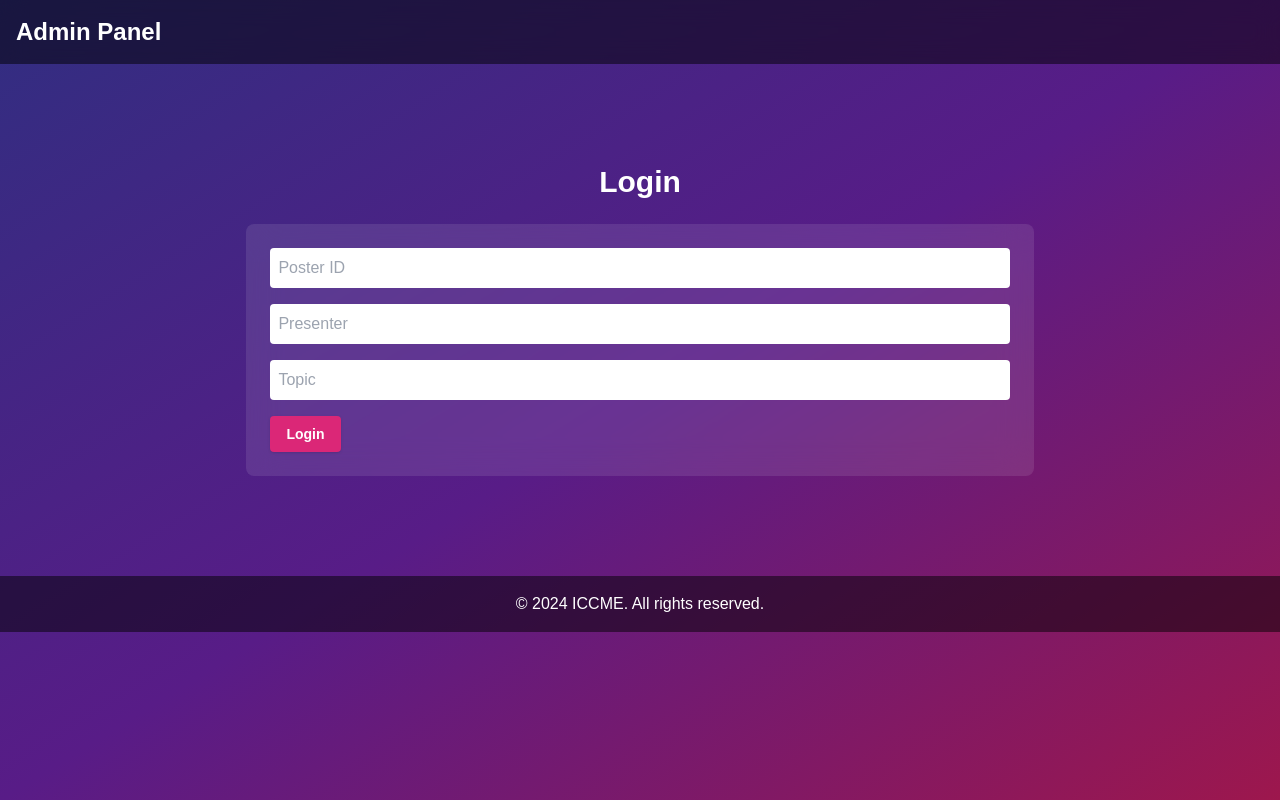
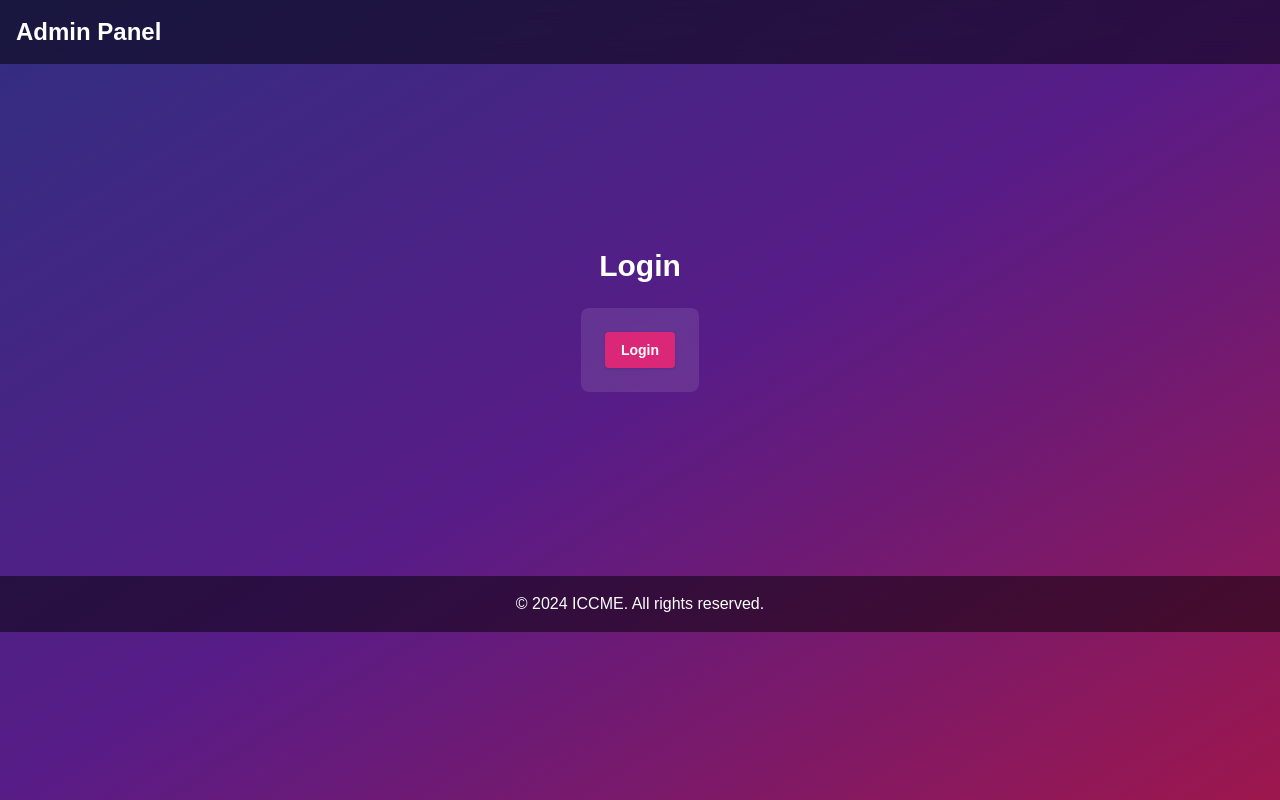
Before and after one commit to montatriki/ICCME2024, a Next.js app: page /admin in a window 1280 px wide. Built offline with nearby package versions, Linux system fonts and the light colour scheme.

Commit message:
first commit15

```diff
--- a/src/app/admin/page.tsx
+++ b/src/app/admin/page.tsx
@@ -7,11 +7,7 @@ import { motion } from 'framer-motion';
 import Swal from 'sweetalert2';
 
 export default function AdminPage() {
-  const [formData, setFormData] = useState({
-    posterId: '',
-    presenter: '',
-    topic: ''
-  });
+
 
   const [isAuthenticated, setIsAuthenticated] = useState(false);
 
@@ -57,15 +53,6 @@ export default function AdminPage() {
     }
   };
 
-  // Function to handle input change
-  const handleChange = (e: React.ChangeEvent<HTMLInputElement>) => {
-    const { name, value } = e.target;
-    setFormData(prevState => ({
-      ...prevState,
-      [name]: value
-    }));
-  };
-
   return (
     <div className="min-h-screen bg-gradient-to-br from-indigo-900 via-purple-900 to-pink-800 text-white">
       <header className="fixed w-full z-50 bg-black bg-opacity-50 backdrop-blur-md">
@@ -91,30 +78,6 @@ export default function AdminPage() {
               onSubmit={handleLoginSubmit}
               className="bg-white bg-opacity-10 backdrop-blur-lg rounded-lg p-6 space-y-4"
             >
-              <input
-                type="text"
-                name="posterId"
-                placeholder="Poster ID"
-                value={formData.posterId}
-                onChange={handleChange}
-                className="w-full p-2 rounded"
-              />
-              <input
-                type="text"
-                name="presenter"
-                placeholder="Presenter"
-                value={formData.presenter}
-                onChange={handleChange}
-                className="w-full p-2 rounded"
-              />
-              <input
-                type="text"
-                name="topic"
-                placeholder="Topic"
-                value={formData.topic}
-                onChange={handleChange}
-                className="w-full p-2 rounded"
-              />
               <Button
                 type="submit" // Change to submit type
                 className="bg-pink-600 hover:bg-pink-700 text-white font-bold py-2 px-4 rounded"
```
